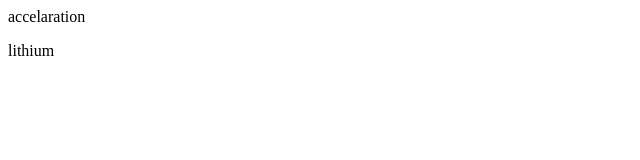
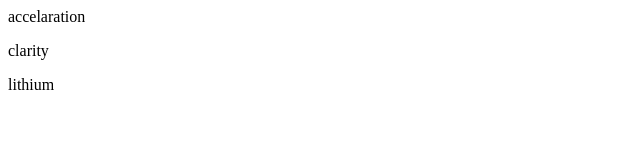
Before and after one commit to aviv82/Aviv2, a plain HTML site: page index.html in a window 1280 px wide. Shown: the full height of the page, 0-640 px from the left. Drawn offline with Linux system fonts and the light colour scheme.

Commit message:
modefied index.html

```diff
--- a/index.html
+++ b/index.html
@@ -1,2 +1,3 @@
 <div>accelaration</div>
+<p>clarity</p>
 <p>lithium</p>
```
